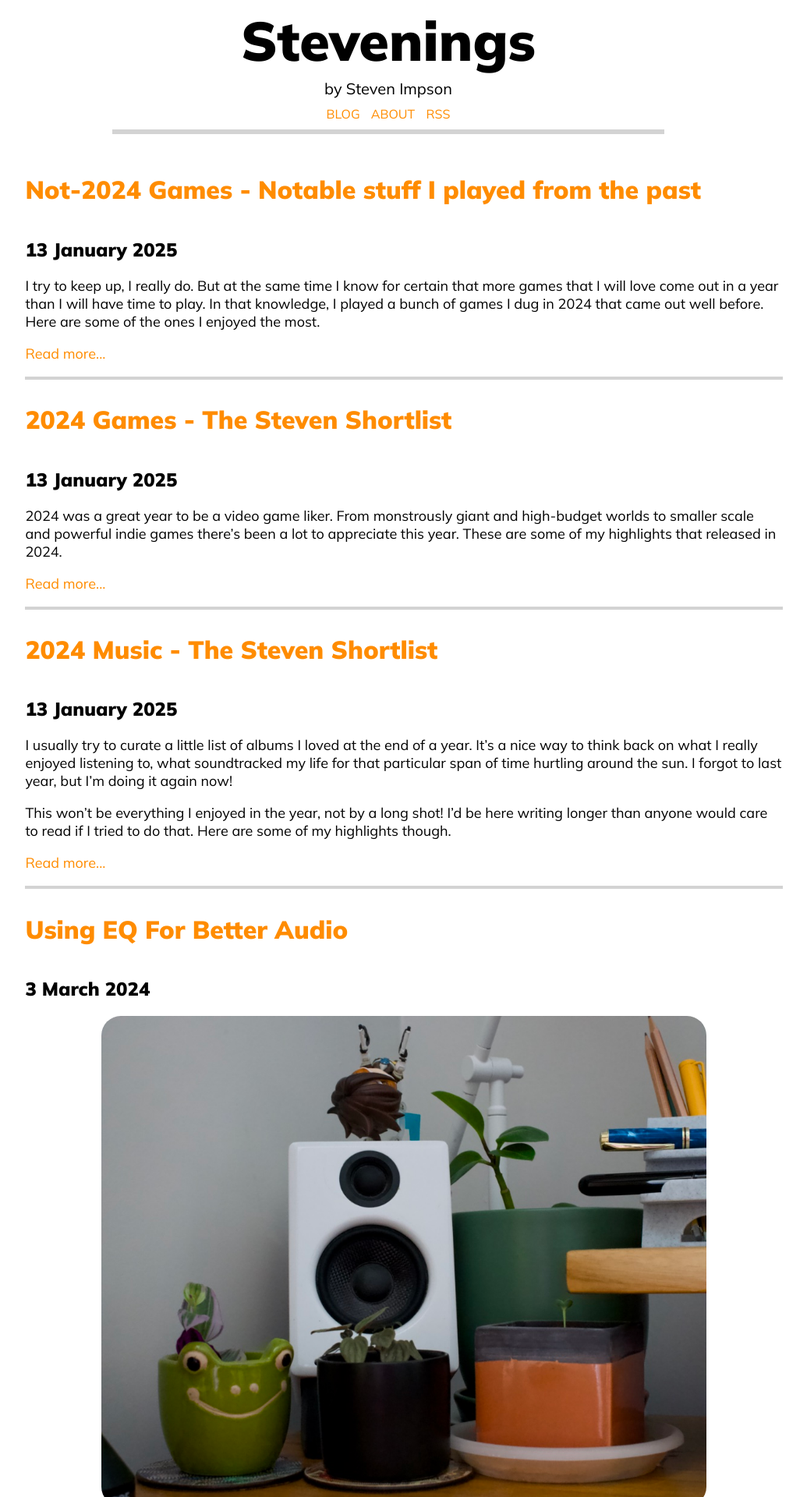
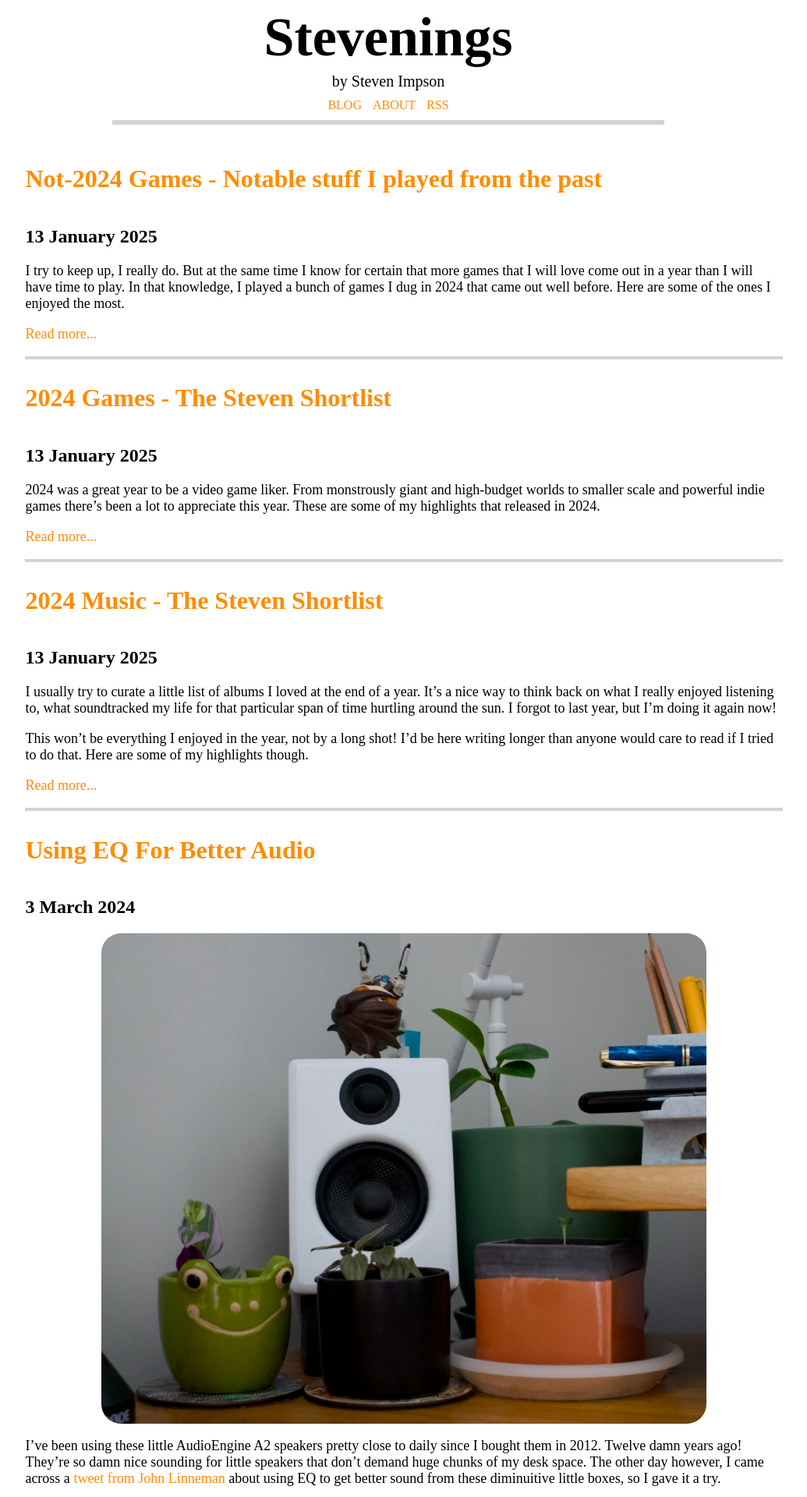
Before and after one commit to stevenimpson/stevenimpson.github.io, a Jekyll site: the page built from index.markdown, in a window 1280 px wide. Shown: the top 1920 px of the page at 78% size, without its empty margins (142-1177 px from the left). Built offline with Jekyll 4.4.1, drawn with Linux system fonts in a browser that asks for light colours; some web fonts are replaced.

Commit message:
Change font to Atkinson Hyperlegible Next

```diff
--- a/_includes/head.html
+++ b/_includes/head.html
@@ -14,6 +14,10 @@
         <link rel="preconnect" href="https://fonts.googleapis.com">
         <link rel="preconnect" href="https://fonts.gstatic.com" crossorigin>
         <link href="https://fonts.googleapis.com/css2?family=Mulish:wght@400;900&display=swap" rel="stylesheet">
+
+        <link rel="preconnect" href="https://fonts.googleapis.com">
+        <link rel="preconnect" href="https://fonts.gstatic.com" crossorigin>
+        <link href="https://fonts.googleapis.com/css2?family=Atkinson+Hyperlegible+Next:ital,wght@0,200..800;1,200..800&family=Atkinson+Hyperlegible:ital,wght@0,400;0,700;1,400;1,700&family=Roboto:ital,wght@0,100;0,300;0,400;0,500;0,700;0,900;1,100;1,300;1,400;1,500;1,700;1,900&display=swap" rel="stylesheet">
 
         <!-- <link href='https://fonts.googleapis.com/css?family=Mulish' rel='stylesheet'> -->
         <link rel="apple-touch-icon" sizes="180x180" href="/apple-touch-icon.png">
--- a/_sass/main.scss
+++ b/_sass/main.scss
@@ -2,7 +2,7 @@ $post-text-size: 18px;
 $post-mobile-text-size: 24px;
 
 html {
-	font-family: Mulish, sans-serif;
+	font-family: "Atkinson Hyperlegible Next", serif;
 }
 
 a {
```
Also changed, not shown: 1 other file.
